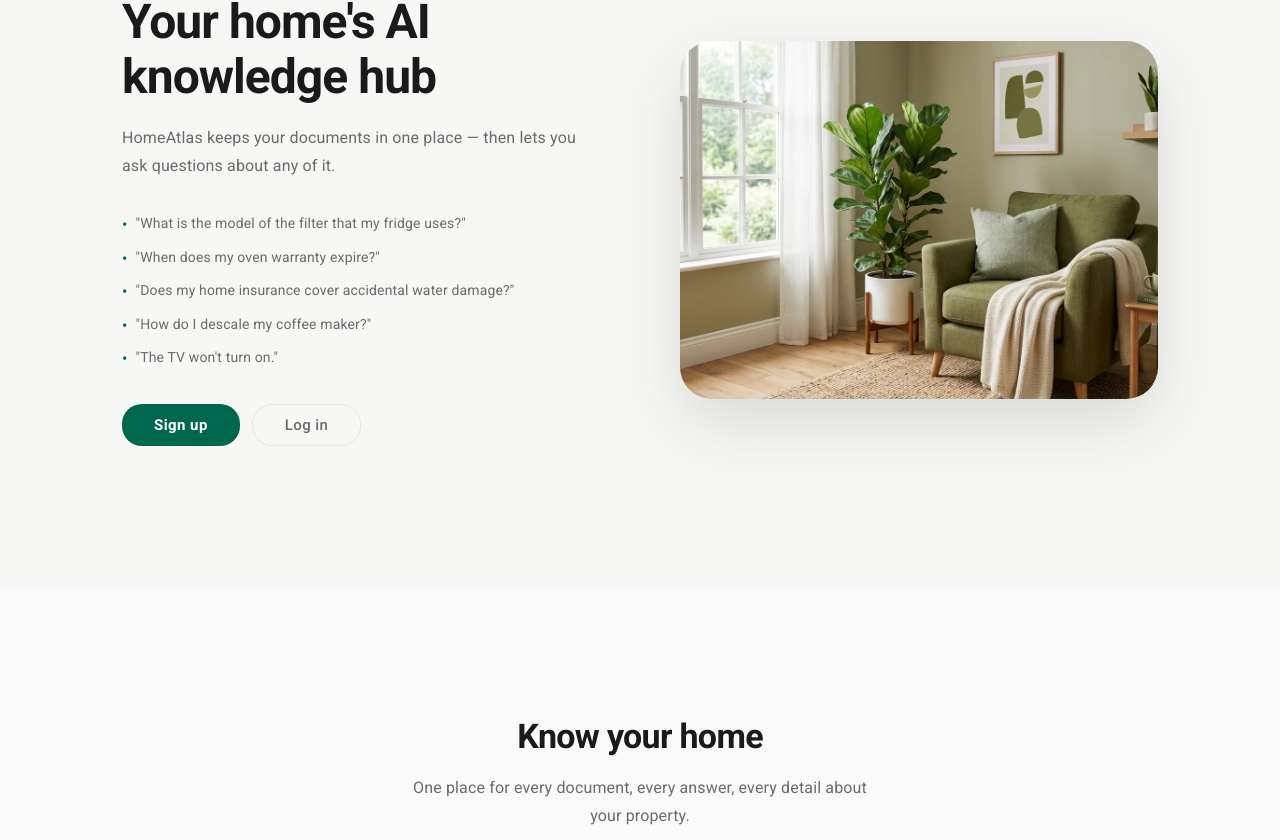
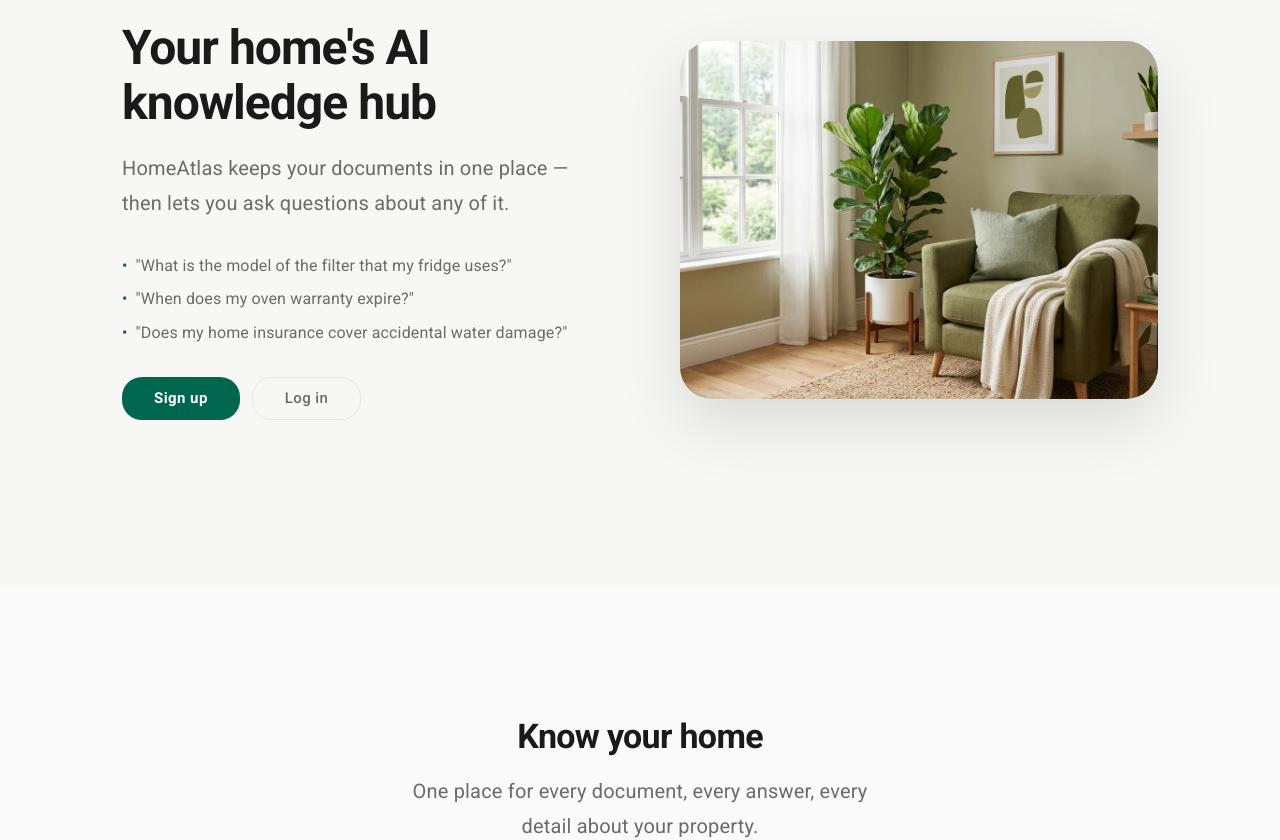
Before and after one commit to doobeedoodoo/home-atlas, a React (Vite) app in the folder apps/web/: page / in a window 1280 px wide. Shown: the part 212-1052 px from the top of the page. Built offline with nearby package versions, Linux system fonts and the light colour scheme; no server answers.

Commit message:
chore: styling changes

```diff
--- a/apps/web/src/pages/Landing/components/FeaturesSection.tsx
+++ b/apps/web/src/pages/Landing/components/FeaturesSection.tsx
@@ -70,7 +70,7 @@ export function FeaturesSection() {
           <Typography variant="h4" fontWeight={800} letterSpacing="-0.02em">
             Know your home
           </Typography>
-          <Typography color="text.secondary" sx={{ maxWidth: 480, lineHeight: 1.75 }}>
+          <Typography color="text.secondary" variant="body1" sx={{ maxWidth: 480, lineHeight: 1.75, fontSize: '1.25rem' }}>
             One place for every document, every answer, every detail about your property.
           </Typography>
         </Stack>
--- a/apps/web/src/pages/Landing/components/HeroSection.tsx
+++ b/apps/web/src/pages/Landing/components/HeroSection.tsx
@@ -7,9 +7,7 @@ import Button from '@mui/material/Button';
 const EXAMPLE_QUESTIONS = [
   'What is the model of the filter that my fridge uses?',
   'When does my oven warranty expire?',
-  'Does my home insurance cover accidental water damage?',
-  'How do I descale my coffee maker?',
-  'The TV won\'t turn on.',
+  'Does my home insurance cover accidental water damage?'
 ];
 
 export function HeroSection() {
@@ -45,7 +43,7 @@ export function HeroSection() {
               >
                 Your home's AI knowledge hub
               </Typography>
-              <Typography color="text.secondary" sx={{ lineHeight: 1.75 }}>
+              <Typography color="text.secondary" variant="body1" sx={{ lineHeight: 1.75, fontSize: '1.25rem' }}>
                 HomeAtlas keeps your documents in one place — then lets you ask questions about any of it.
               </Typography>
             </Stack>
@@ -54,7 +52,7 @@ export function HeroSection() {
               {EXAMPLE_QUESTIONS.map((q) => (
                 <Box component="li" key={q} sx={{ display: 'flex', alignItems: 'flex-start', gap: 1 }}>
                   <Typography component="span" color="primary" sx={{ lineHeight: 1.6, flexShrink: 0 }}>•</Typography>
-                  <Typography variant="body2" color="text.secondary" sx={{ lineHeight: 1.6 }}>
+                  <Typography variant="body1" color="text.secondary" sx={{ lineHeight: 1.6 }}>
                     "{q}"
                   </Typography>
                 </Box>
```
